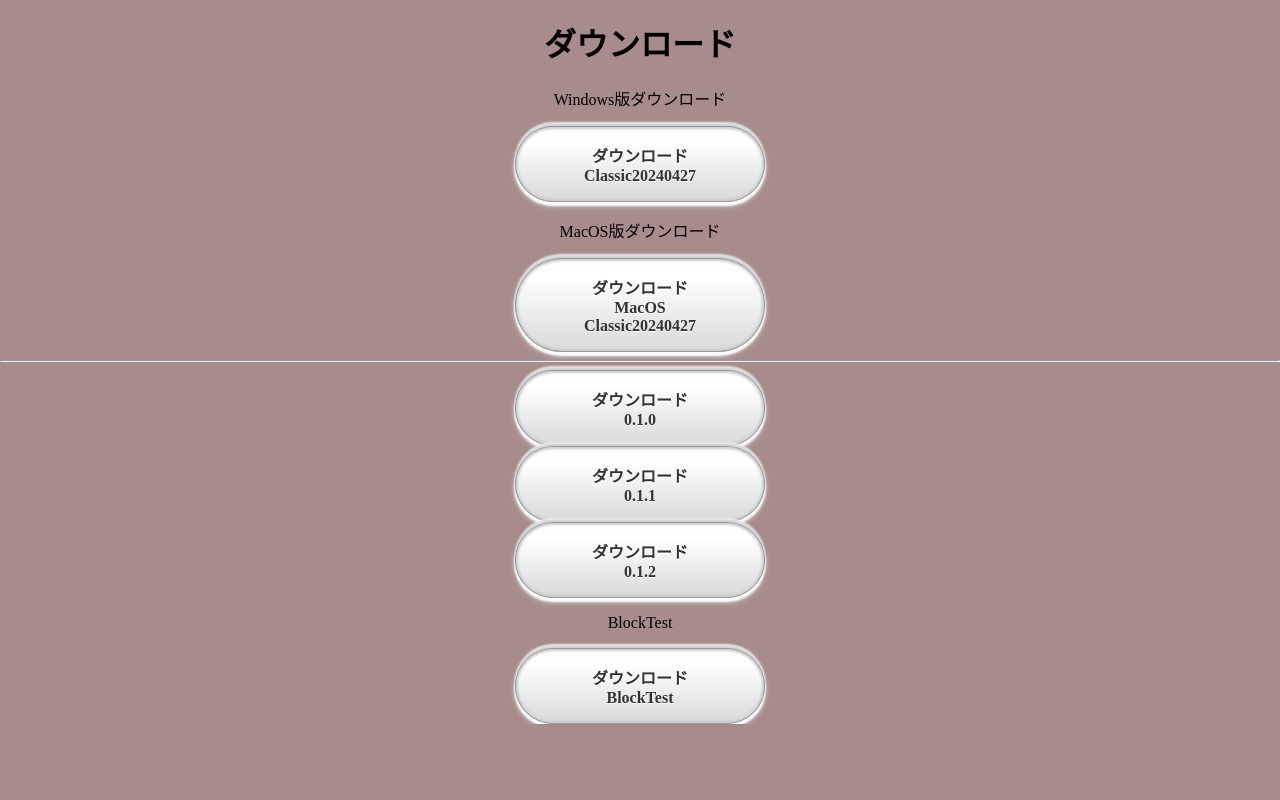
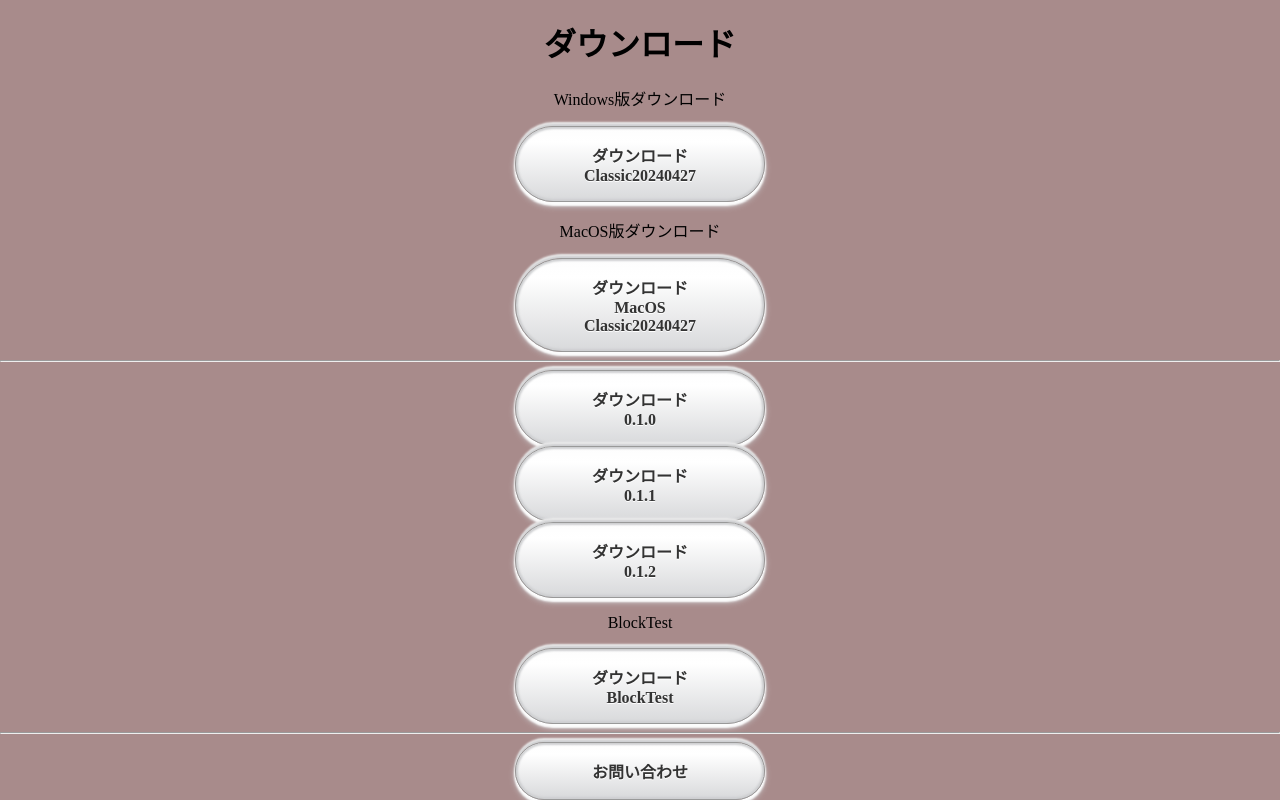
Before and after one commit to Frappyworld/TIMBLOCK-Launcher, a plain HTML site: page index.html in a window 1280 px wide. Shown: the part 1578-2378 px from the top of the page. Before the commit the page ends 2302 px from the top, so only its background shows below. Drawn offline with Linux system fonts and the light colour scheme.

Commit message:
Update index.html

```diff
--- a/index.html
+++ b/index.html
@@ -67,3 +67,11 @@
   class="btn_11"
   >ダウンロード BlockTest</a
 >
+<body>
+  <hr />
+</body>
+<a
+  href="https://frappyworld.github.io/TIMBLOCK-Launcher/contact.html"
+  class="btn_11"
+  >お問い合わせ</a
+>
```
